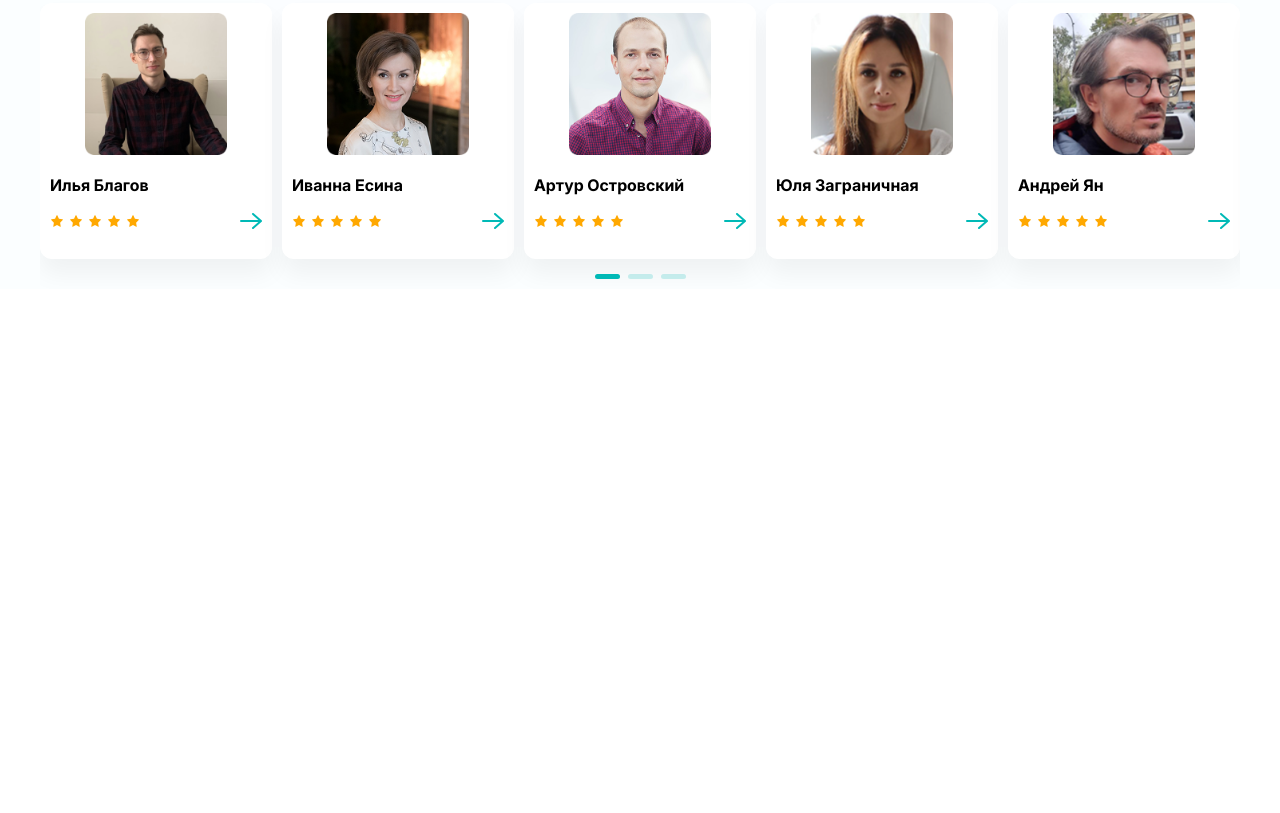
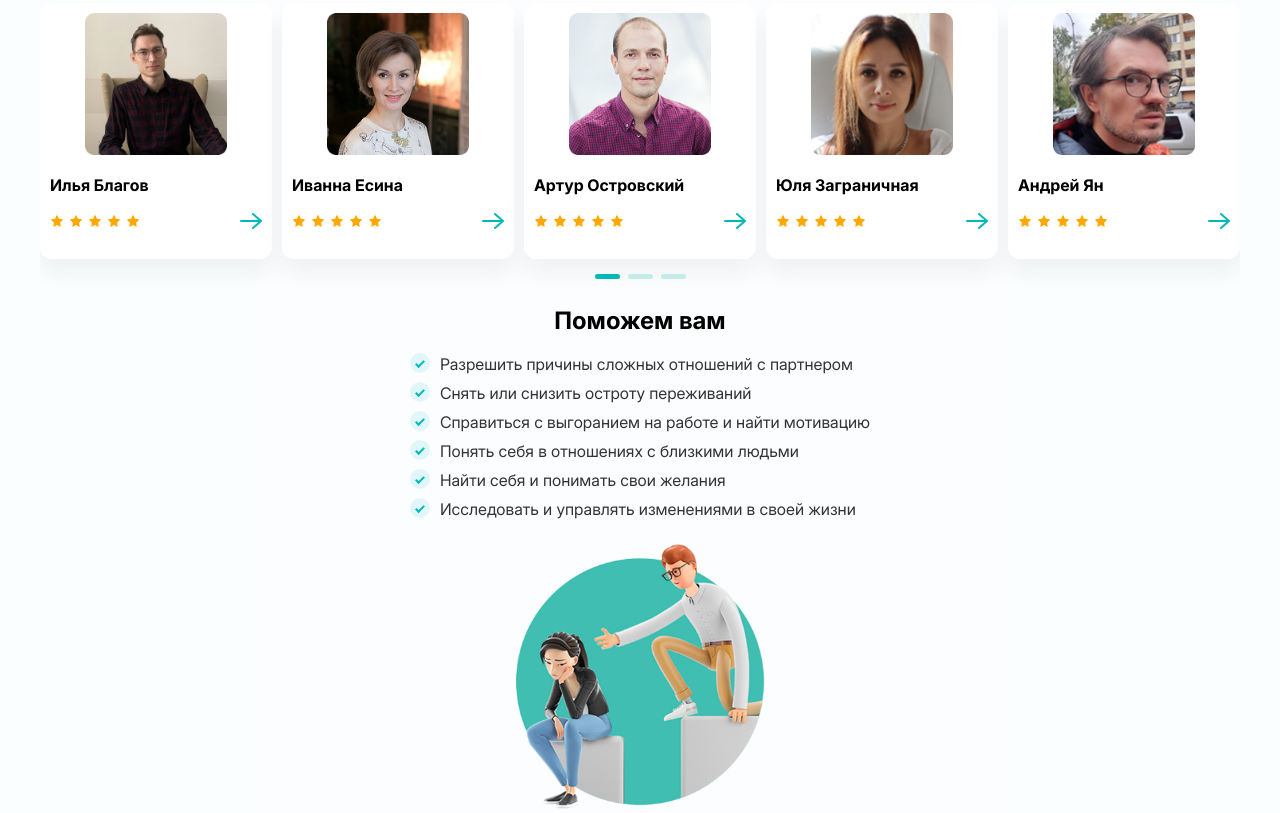
Before and after one commit to Ilya30432/Project2, a website built with webpack: page src/index.html in a window 1280 px wide. Shown: the part 1024-1837 px from the top of the page. Before the commit the page ends 1313 px from the top, so only its background shows below. Built offline with nearby package versions, Linux system fonts and the light colour scheme; files whose address does not match are found by name.

Commit message:
Adding section Help

```diff
--- a/src/index.html
+++ b/src/index.html
@@ -225,6 +225,37 @@
             </div>
           </div>
         </section>
+        <section>
+          <div class="container">
+            <div class="help">
+              <div class="help__box">
+                <h2 class="help__title">Поможем вам</h2>
+                <ul class="help__info">
+                  <span class="help__info-span"></span>
+                  <li class="help__info-text">Разрешить причины сложных отношений с партнером</li>
+                  <span class="help__info-span"></span>
+                  <li class="help__info-text">Снять или снизить остроту переживаний</li>
+                  <span class="help__info-span"></span>
+                  <li class="help__info-text">Справиться с выгоранием на работе и найти мотивацию</li>
+                  <span class="help__info-span"></span>
+                  <li class="help__info-text">Понять себя в отношениях с близкими людьми</li>
+                  <span class="help__info-span"></span>
+                  <li class="help__info-text">Найти себя и понимать свои желания</li>
+                  <span class="help__info-span"></span>
+                  <li class="help__info-text">Исследовать и управлять изменениями в своей жизни</li>
+                </ul>
+              </div>
+              <div class="help__img">
+                <img
+                  src="./img/people.png"
+                  alt="people"
+                  width="300"
+                  height="269"
+                />
+              </div>
+            </div>
+          </div>
+        </section>
       </main>
     </div>
   </body>
--- a/src/index.scss
+++ b/src/index.scss
@@ -4,3 +4,4 @@
 @use "style/vars";
 @use "style/header";
 @use "style/teacher";
+@use "style/help";
--- /dev/null
+++ b/src/style/_help.scss
@@ -0,0 +1,41 @@
+@use "./vars" as *;
+
+.help {
+  display: flex;
+  flex-direction: column;
+  align-items: center;
+  gap: 15px;
+  &__title {
+    font-weight: $text-weight;
+    text-align: center;
+    font-size: 24px;
+    padding: 20px 0;
+  }
+  &__info-span {
+    display: inline-block;
+    position: absolute;
+    width: 20px;
+    height: 20px;
+    background: rgba(0, 185, 182, 0.1);
+    border-radius: 50%;
+  }
+  &__info-span::before {
+    content: "";
+    display: inline-block;
+    position: absolute;
+    top: 50%;
+    left: 50%;
+    width: 9px;
+    height: 5px;
+    border-left: 2px solid $text-color;
+    border-bottom: 2px solid $text-color;
+    transform: translate(-50%, -50%) rotate(-45deg);
+  }
+  &__info-text {
+    padding-left: 30px;
+    padding-top: 3px;
+    color: rgba(51, 51, 51, 1);
+    position: relative;
+    margin-bottom: 10px;
+  }
+}
--- a/src/style/_teacher.scss
+++ b/src/style/_teacher.scss
@@ -256,7 +256,7 @@
 }
 
 .swiper-pagination > span{
-  background:rgba(0, 185, 182, 1);
+  background: $text-color;
   width: 25px;
   height: 5px;
   border-radius: 6px;
```
Also changed, not shown: src/img/people.png (added).
